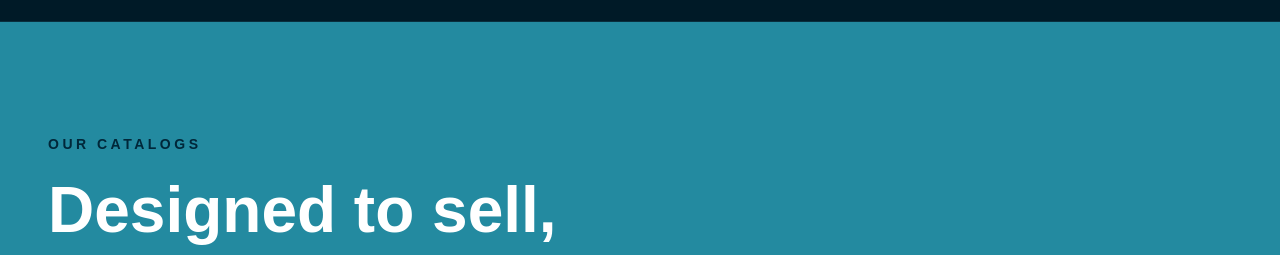
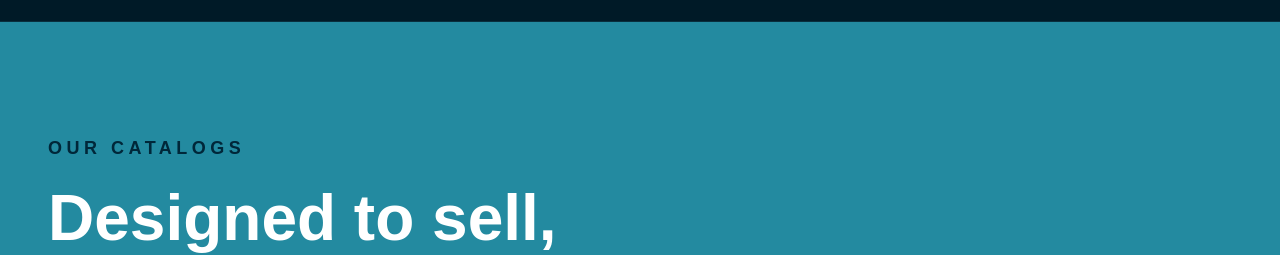
Before and after one commit to 482400494/mambawave, a React (Vite) app: page / in a window 1280 px wide. Shown: the part 900-1155 px from the top of the page. Built offline with nearby package versions, Linux system fonts and the light colour scheme.

Commit message:
Increase font sizes of dark navy (#002739) text accents in cyan sections for better legibility

```diff
--- a/src/app/App.tsx
+++ b/src/app/App.tsx
@@ -132,7 +132,7 @@ function Home({ lang }: { lang: 'en' | 'es' }) {
           <div className="flex flex-col md:flex-row md:items-end justify-between mb-14 gap-6">
           <div>
             <p
-              className="text-sm font-bold tracking-[0.25em] uppercase mb-4"
+              className="text-lg font-bold tracking-[0.25em] uppercase mb-4"
               style={{ color: "#002739" }}
             >
               {t.projects.featured}
@@ -381,7 +381,7 @@ function GlobalContactForm({ t }: { t: any }) {
     <div className="border-t border-border/10 relative z-10 bg-[#238AA0] text-white">
       <div className="py-24 px-6 md:px-12 max-w-screen-xl mx-auto grid md:grid-cols-2 gap-16 items-start">
         <div>
-          <p className="text-sm font-bold tracking-[0.25em] uppercase mb-4" style={{ color: '#002739' }}>
+          <p className="text-lg font-bold tracking-[0.25em] uppercase mb-4" style={{ color: '#002739' }}>
             — {t.contact.subtitle}
           </p>
           <h2 className="text-[clamp(2rem,4vw,3.5rem)] font-black leading-tight mb-6">
@@ -390,7 +390,7 @@ function GlobalContactForm({ t }: { t: any }) {
           <p className="text-white/90 text-base mb-8 max-w-md">
             {t.contact.formTitle}
           </p>
-          <div className="text-base font-bold" style={{ color: '#002739' }}>
+          <div className="text-xl font-bold" style={{ color: '#002739' }}>
             ✓ {t.contact.call}
           </div>
         </div>
```
